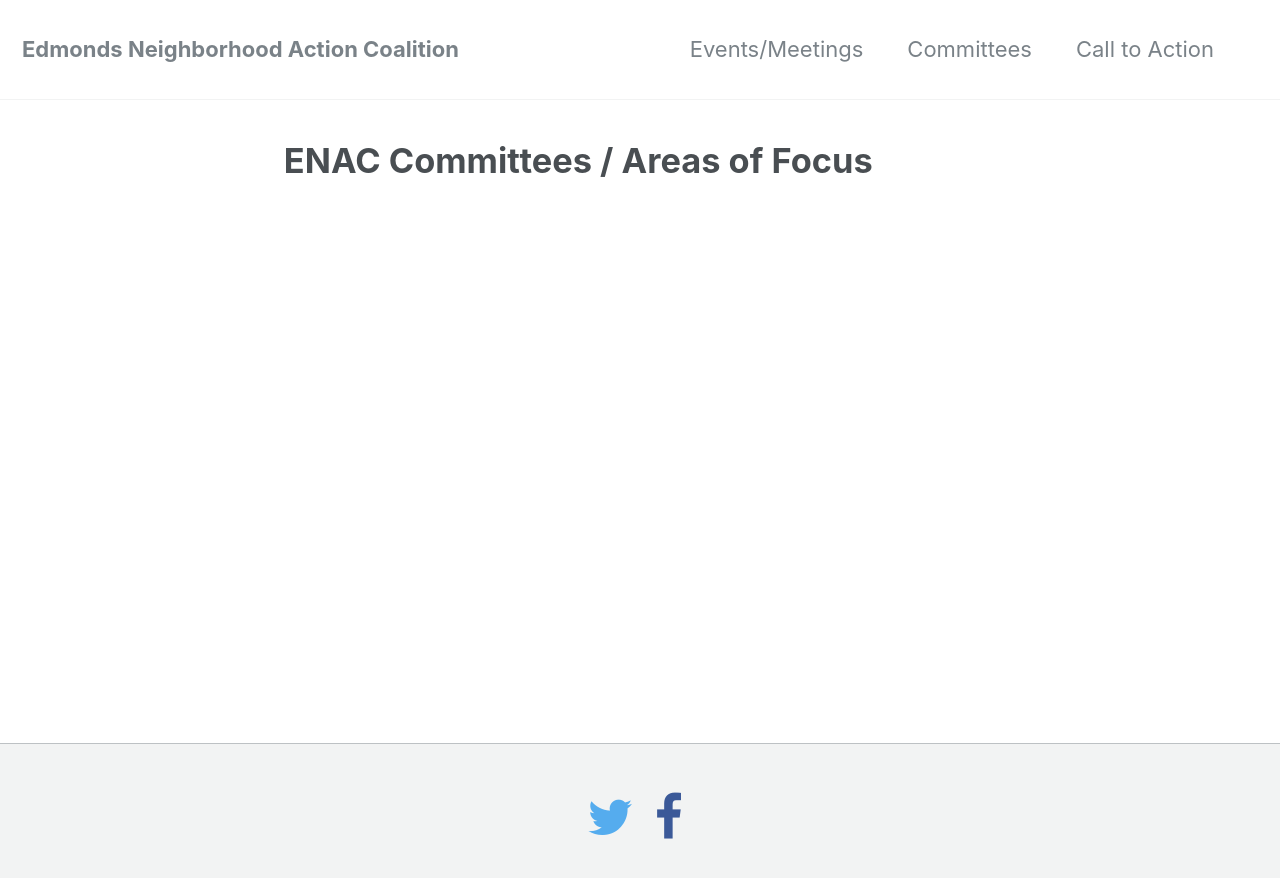
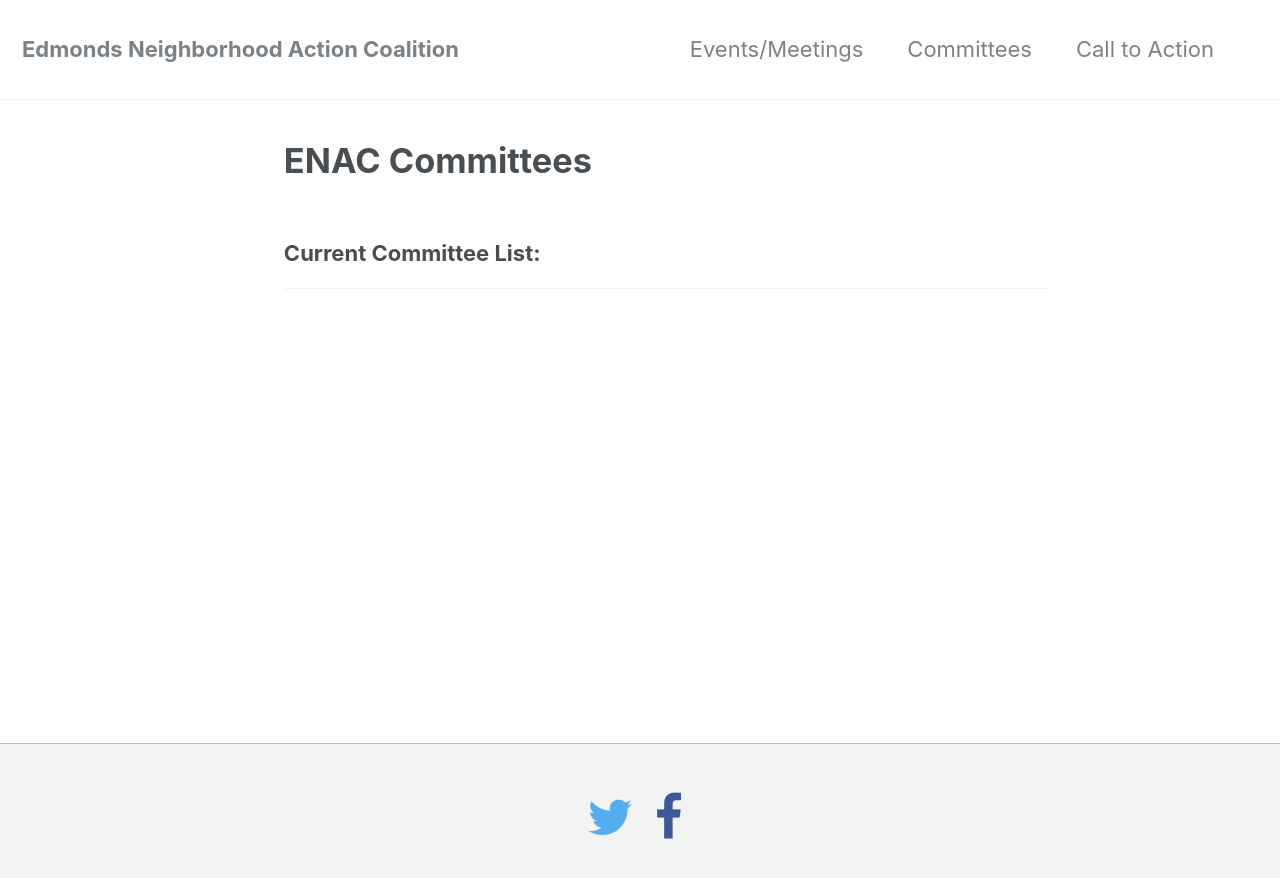
Before and after one commit to sounderminds/enac_dev, a Jekyll site: the page built from _pages/committees.md, in a window 1280 px wide. Shown: the top 878 px of the page. Built offline with Jekyll 4.4.1, drawn with Linux system fonts in a browser that asks for light colours.

Commit message:
added teaser image for twitter cards, started committee list

```diff
--- a/_config.yml
+++ b/_config.yml
@@ -15,9 +15,9 @@ description              : "Be a Light"
 url                      : "http://edmondsnac.org"
 baseurl                  : # the subpath of your site, e.g. "/blog"
 repository               : "sounderminds/sounderminds.github.io"
-teaser                   : # path of fallback teaser image, e.g. "/assets/images/500x300.png"
+teaser                   : assets/images/resist.png
 # breadcrumbs            : false # true, false (default)
-words_per_minute         : 200
+words_per_minute         :
 comments:
   provider               : # false (default), "disqus", "discourse", "facebook", "google-plus", "staticman", "custom"
   disqus:
--- a/_pages/committees.md
+++ b/_pages/committees.md
@@ -1,11 +1,22 @@
 ---
 permalink: /committees/
 layout: single
-title: "ENAC Committees / Areas of Focus"
+title: "ENAC Committees"
 ---
 
-<!-- Watchdog Committee
-Education Committee
-Healthcare Committee
-Ethics & Accountability Committee
-LGBTQ Committee -->
+### Current Committee List:
+-----
+
+<!-- Watchdog
+Education
+Healthcare
+Ethics & Accountability
+LGBTQ
+Immigration and Racism
+Communications
+Facilitation
+First Amendment
+Women's Rights
+Direct Action
+Outreach
+Climate Issues -->
```
